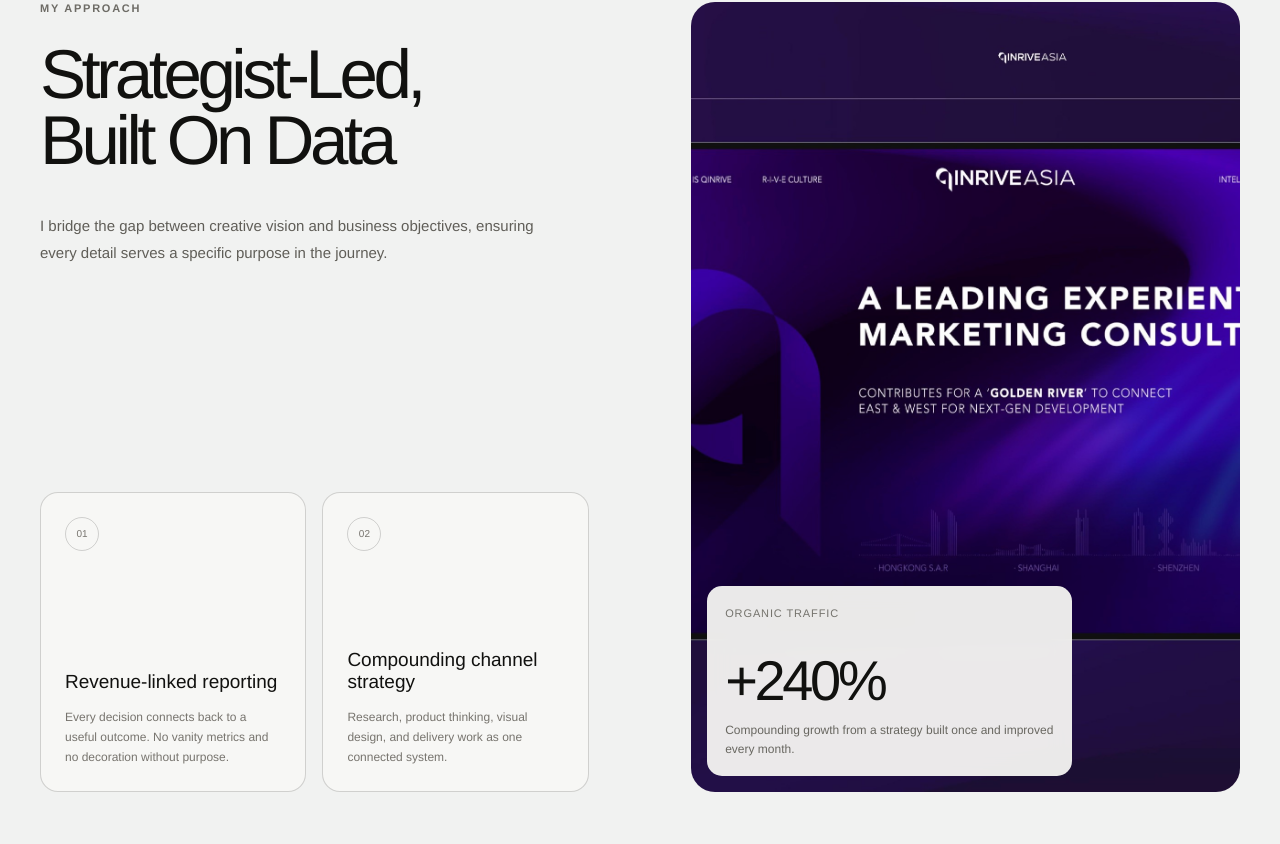
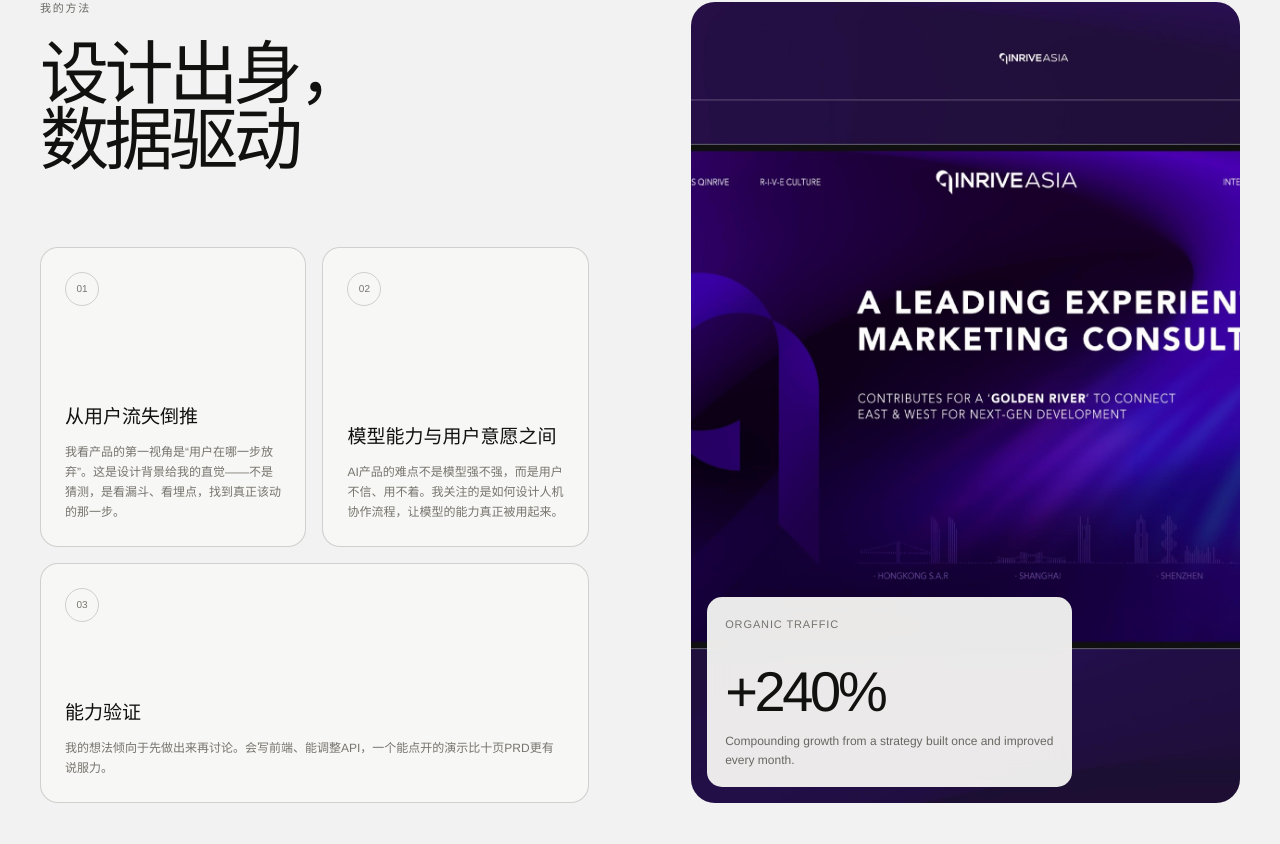
Before and after one commit to Miaaaa857/profile, a React (Vite) app: page /about in a window 1280 px wide. Shown: the part 2136-2980 px from the top of the page. Built offline with nearby package versions, Linux system fonts and the light colour scheme; a web font is replaced by a local one.

Commit message:
Replace about methodology copy

```diff
--- a/src/components/AelixaAbout.jsx
+++ b/src/components/AelixaAbout.jsx
@@ -8,13 +8,18 @@ const metrics = [
 const approachCards = [
   {
     index: '01',
-    title: 'Revenue-linked reporting',
-    text: 'Every decision connects back to a useful outcome. No vanity metrics and no decoration without purpose.',
+    title: '从用户流失倒推',
+    text: '我看产品的第一视角是“用户在哪一步放弃”。这是设计背景给我的直觉——不是猜测，是看漏斗、看埋点，找到真正该动的那一步。',
   },
   {
     index: '02',
-    title: 'Compounding channel strategy',
-    text: 'Research, product thinking, visual design, and delivery work as one connected system.',
+    title: '模型能力与用户意愿之间',
+    text: 'AI产品的难点不是模型强不强，而是用户不信、用不着。我关注的是如何设计人机协作流程，让模型的能力真正被用起来。',
+  },
+  {
+    index: '03',
+    title: '能力验证',
+    text: '我的想法倾向于先做出来再讨论。会写前端、能调整API，一个能点开的演示比十页PRD更有说服力。',
   },
 ]
 
@@ -108,10 +113,9 @@ export default function AelixaAbout() {
         <div className="container aa-approach__grid">
           <div className="aa-approach__content">
             <div className="aa-section-title" data-reveal>
-              <p className="aa-kicker">MY APPROACH</p>
-              <h2 id="aa-approach-title">Strategist-Led,<br />Built On Data</h2>
+              <p className="aa-kicker">我的方法</p>
+              <h2 id="aa-approach-title">设计出身，<br />数据驱动</h2>
             </div>
-            <p className="aa-approach__intro" data-reveal>I bridge the gap between creative vision and business objectives, ensuring every detail serves a specific purpose in the journey.</p>
             <div className="aa-approach__cards">
               {approachCards.map((card) => (
                 <article className="aa-approach-card" key={card.index} data-reveal>
--- a/src/styles/global.css
+++ b/src/styles/global.css
@@ -367,6 +367,7 @@ i { font-style: normal; }
 .aa-approach__intro { max-width: 530px; margin-top: 40px; color: #605e58; font-size: clamp(15px, 1.15vw, 18px); line-height: 1.8; }
 .aa-approach__cards { margin-top: auto; padding-top: 74px; display: grid; grid-template-columns: 1fr 1fr; gap: 16px; }
 .aa-approach-card { min-height: 300px; padding: 24px; display: flex; flex-direction: column; border: 1px solid var(--line); border-radius: 18px; background: #f7f7f5; }
+.aa-approach-card:nth-child(3) { grid-column: 1 / -1; min-height: 240px; }
 .aa-approach-card > span { width: 34px; height: 34px; display: grid; place-items: center; border: 1px solid var(--line); border-radius: 50%; color: #77746e; font-size: 10px; }
 .aa-approach-card h3 { margin-top: auto; font-size: clamp(19px, 1.45vw, 25px); line-height: 1.15; font-weight: 500; }
 .aa-approach-card p { margin-top: 14px; color: #77746e; font-size: 12px; line-height: 1.65; }
@@ -552,6 +553,7 @@ i { font-style: normal; }
   .aa-results__lead .aa-section-title h2 { font-size: 48px; }
   .aa-results__lead > p, .aa-results__copy { font-size: 20px; }
   .aa-approach__cards { grid-template-columns: 1fr; }
+  .aa-approach-card:nth-child(3) { grid-column: auto; }
   .aa-approach-card { min-height: 265px; }
   .aa-approach__visual { min-height: 560px; border-radius: 16px; }
   .aa-career__heading { grid-template-columns: 1fr; gap: 40px; }
```
